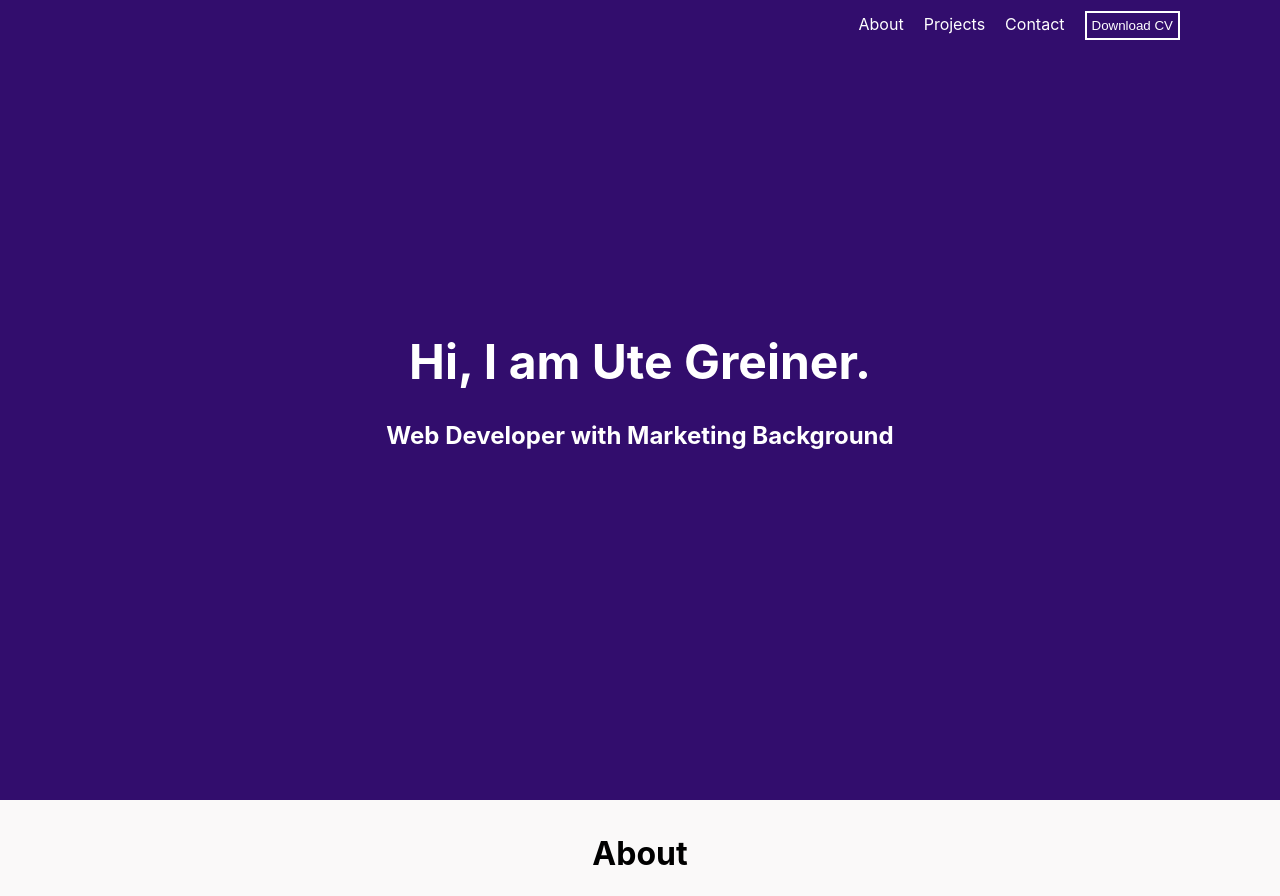
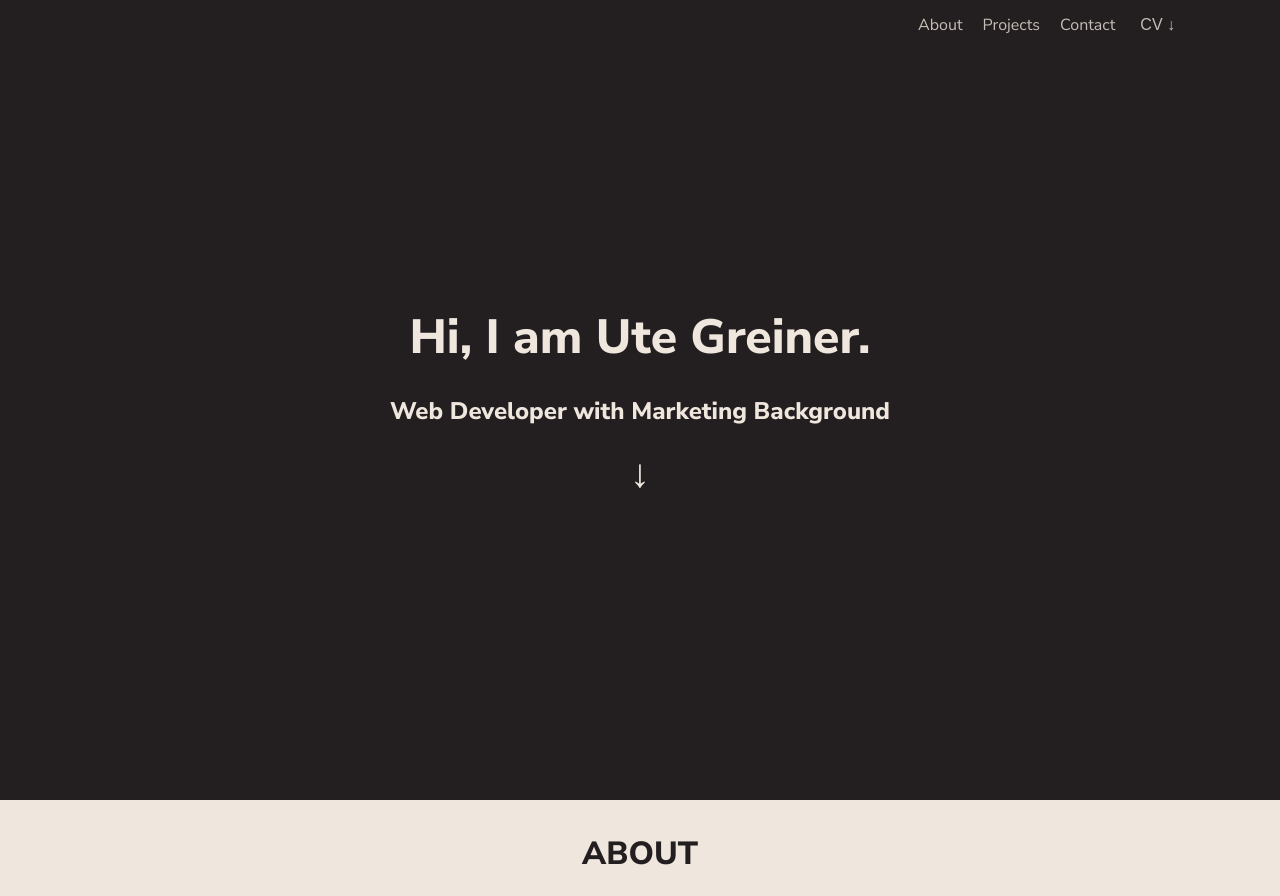
Before and after one commit to utsch1/portfolio, a React (Create React App) app: page / in a window 1280 px wide. Shown: the top 896 px of the page. Built offline with nearby package versions, Linux system fonts and the light colour scheme; a web font is replaced by a local one.

Commit message:
Change colors and styling

```diff
--- a/package.json
+++ b/package.json
@@ -12,6 +12,7 @@
     "init": "^0.1.2",
     "react": "^18.2.0",
     "react-dom": "^18.2.0",
+    "react-router-dom": "^6.6.2",
     "react-scripts": "5.0.1",
     "web-vitals": "^2.1.0"
   },
--- a/public/index.html
+++ b/public/index.html
@@ -38,6 +38,13 @@
       href="https://fonts.googleapis.com/css2?family=Bakbak+One&display=swap"
       rel="stylesheet"
     />
+    <!-- Font: Nunito Sans -->
+    <link rel="preconnect" href="https://fonts.googleapis.com" />
+    <link rel="preconnect" href="https://fonts.gstatic.com" crossorigin />
+    <link
+      href="https://fonts.googleapis.com/css2?family=Nunito+Sans:wght@400;800&display=swap"
+      rel="stylesheet"
+    />
 
     <title>React App</title>
   </head>
--- a/src/About.js
+++ b/src/About.js
@@ -31,18 +31,21 @@ import typo3 from './Logos/typo3.png';
 import vscode from './Logos/vscode.png';
 
 const about = css`
-  background-color: #faf9f9;
+  background-color: #efe6dd;
   padding: 30px 100px;
+  color: #231f20;
 
   h1 {
     margin: 0;
     text-align: center;
+    text-transform: uppercase;
   }
 
   h2 {
     margin-top: 100px;
     margin-bottom: 20px;
     text-align: center;
+    text-transform: uppercase;
   }
 
   h3 {
@@ -133,7 +136,7 @@ const passions = css`
 const arrowHover = css`
   position: absolute;
   left: 10px;
-  top: 1300px;
+  top: 1350px;
 
   div {
     font-size: 50px;
--- a/src/App.css
+++ b/src/App.css
@@ -1,4 +1,5 @@
 .App {
   text-align: justify;
   line-height: 1.5;
+  font-family: 'Nunito Sans', sans-serif;
 }
--- a/src/App.js
+++ b/src/App.js
@@ -1,13 +1,14 @@
 /** @jsxImportSource @emotion/react */
 import './App.css';
-import { css } from '@emotion/react';
+import { css, keyframes } from '@emotion/react';
 import { About } from './About';
 import { Contact } from './Contact';
 import { Projects } from './Projects';
 
 const navbar = css`
-  background-color: #320d6d;
-  color: #fff;
+  background-color: #231f20;
+  opacity: 0.8;
+  color: #efe6dd;
   width: 100vw;
   height: 50px;
   display: flex;
@@ -18,32 +19,36 @@ const navbar = css`
 
   nav > a {
     margin-right: 20px;
+    opacity: 1;
     text-decoration: none;
   }
 
   nav > button {
     margin-right: 100px;
-    border: 2px solid #fff;
-    background-color: #320d6d;
-    color: #fff;
+    font-size: 16px;
+    opacity: 1;
+    border: 0px;
+    background-color: #231f20;
+    color: #efe6dd;
     padding: 5px;
     cursor: pointer;
   }
 
   nav > button:hover,
   button:focus {
-    border: 2px solid #ffd447;
-    background-color: #ffd447;
-    color: #320d6d;
+    border-top: 2px solid #7ebdc2;
+    border-bottom: 2px solid #7ebdc2;
+    /* text-decoration: underline overline;
+    text-decoration-color: #7ebdc2; */
+    color: #efe6dd;
     padding: 5px;
     cursor: pointer;
-    transition-duration: 0.5s;
   }
 `;
 
 const introduction = css`
-  background-color: #320d6d;
-  color: #fff;
+  background-color: #231f20;
+  color: #efe6dd;
   height: 100vh;
   width: 100vw;
   display: flex;
@@ -54,6 +59,45 @@ const introduction = css`
   h1 {
     margin: 0;
     font-size: 48px;
+  }
+
+  div {
+    justify-self: flex-end;
+  }
+`;
+
+const bounce = keyframes`
+  from, 20%, 53%, 80%, to {
+    transform: translate3d(0,0,0);
+  }
+
+  40%, 43% {
+    transform: translate3d(0, -30px, 0);
+  }
+
+  70% {
+    transform: translate3d(0, -15px, 0);
+  }
+
+  90% {
+    transform: translate3d(0,-4px,0);
+  }
+`;
+
+const arrow = css`
+  font-size: 40px;
+  height: 50px;
+  width: 50px;
+  border-radius: 50%;
+  display: flex;
+  flex-direction: column;
+  justify-content: center;
+  align-items: center;
+  animation: ${bounce} 1s ease infinite;
+  :hover,
+  :focus {
+    background-color: #ffd447;
+    color: #320d6d;
   }
 `;
 
@@ -79,7 +123,7 @@ function App() {
           <a>About</a>
           <a>Projects</a>
           <a>Contact</a>
-          <button onClick={onButtonClick}>Download CV</button>
+          <button onClick={onButtonClick}>CV &#8595;</button>
         </nav>
       </header>
 
@@ -87,9 +131,10 @@ function App() {
       <div css={introduction}>
         <h1>Hi, I am Ute Greiner.</h1>
         <h2>Web Developer with Marketing Background</h2>
+        <div css={arrow}>&#8595;</div>
       </div>
 
-      <About />
+      <About id="about" />
 
       <Projects />
 
--- a/src/Contact.js
+++ b/src/Contact.js
@@ -12,6 +12,7 @@ const contact = css`
 
   h1 {
     margin: 0 0 30px 0;
+    text-transform: uppercase;
   }
 
   a > img {
@@ -56,7 +57,7 @@ export function Contact() {
         <img src={email} alt="Email Icon" />
       </a>
       <div css={credits}>
-        <a href="/credits">Credits</a>
+        <a href="/#/credits">Credits</a>
       </div>
     </div>
   );
--- a/src/Projects.js
+++ b/src/Projects.js
@@ -2,12 +2,13 @@
 import { css } from '@emotion/react';
 
 const projects = css`
-  background-color: #ffbfb7;
+  background-color: #ffd447;
   padding: 30px 100px;
 
   h1 {
     margin: 0;
     text-align: center;
+    text-transform: uppercase;
   }
 
   h2 {
@@ -51,7 +52,7 @@ const imageRight = css`
   a:hover,
   a:focus {
     box-shadow: inset 0 0 0 2em #320d6d;
-    color: #fff;
+    color: #ffd447;
     transition-duration: 1s;
   }
 `;
@@ -90,7 +91,7 @@ const imageLeft = css`
   a:hover,
   a:focus {
     box-shadow: inset 0 0 0 2em #320d6d;
-    color: #fff;
+    color: #ffd447;
     transition-duration: 1s;
   }
 `;
--- a/src/credits.js
+++ b/src/credits.js
@@ -1,4 +1,4 @@
-export function Credits() {
+export default function credits() {
   return (
     <div>
       <a
--- a/src/index.js
+++ b/src/index.js
@@ -1,6 +1,6 @@
+import './index.css';
 import React from 'react';
 import ReactDOM from 'react-dom/client';
-import './index.css';
 import App from './App';
 import reportWebVitals from './reportWebVitals';
 
@@ -8,7 +8,7 @@ const root = ReactDOM.createRoot(document.getElementById('root'));
 root.render(
   <React.StrictMode>
     <App />
-  </React.StrictMode>
+  </React.StrictMode>,
 );
 
 // If you want to start measuring performance in your app, pass a function
```
Also changed, not shown: 1 other file (tests, documents, lock files or other folders).
